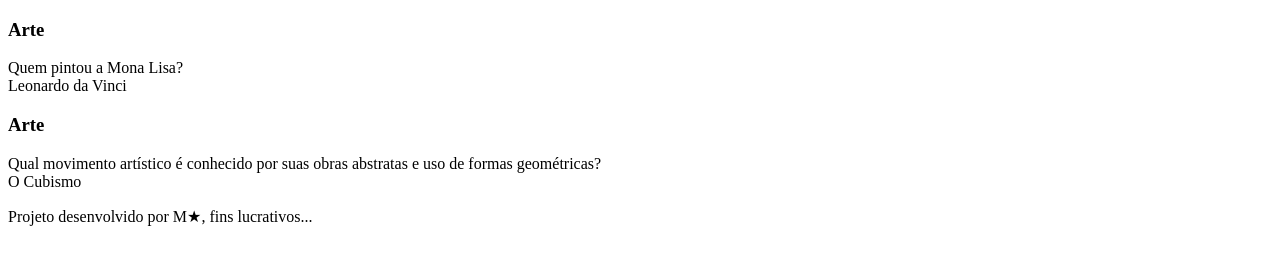
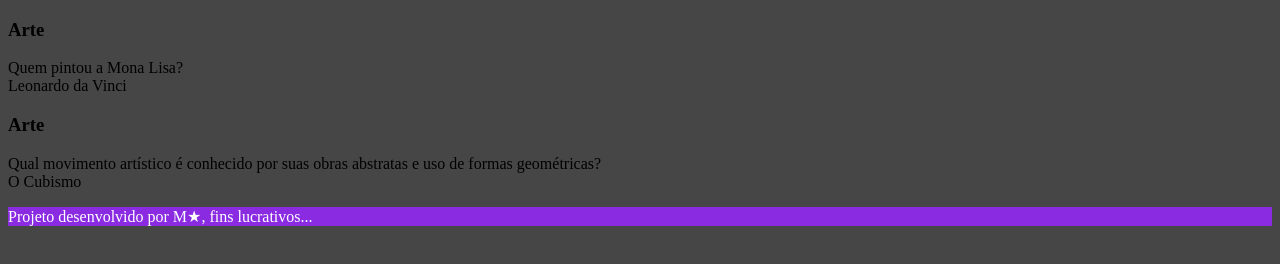
Before and after one commit to Corrupt-org/FLASHCARDS..., a plain HTML site: page index.html in a window 1280 px wide. Drawn offline with Linux system fonts and the light colour scheme.

Commit message:
ATUALIZAÇÕES MANEIRAS DE HTML E CSS

```diff
--- /dev/null
+++ b/assets/style.css
@@ -0,0 +1,8 @@
+body{
+    background-color: rgb(70, 70, 70);
+}
+
+footer{
+    background-color: blueviolet;
+    color: rgb(255, 255, 255);
+}
--- a/index.html
+++ b/index.html
@@ -4,6 +4,7 @@
     <meta charset="UTF-8">
     <meta http-equiv="X-UA-Compatible" content="IE=edge">
     <meta name="viewport" content="width=device-width, initial-scale=1.0">
+    <link rel="stylesheet" href="assets/style.css">
     <title>Flashcard...</title>
 </head>
 <body>
```
